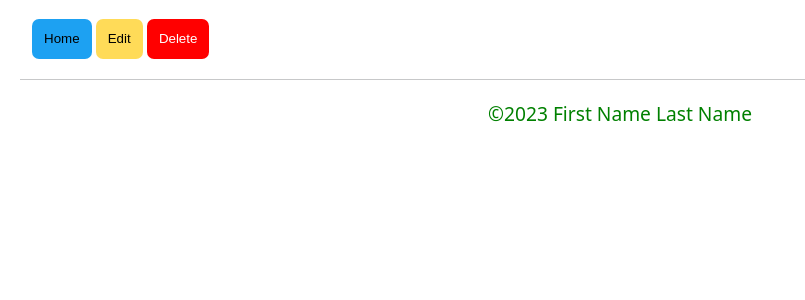
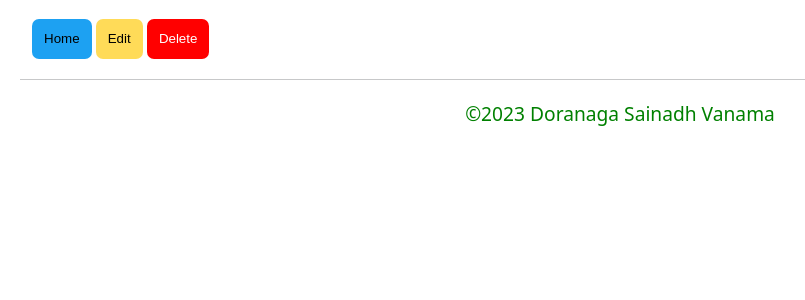
Before and after one commit to vanamasainadh/doranaga_sainadh_vanama, a Django app: page /tasks/1/ in a window 1280 px wide. Shown: the part 269-569 px from the top of the page, without its empty margins (20-825 px from the left). Run offline with Django 5.2, Linux system fonts and the light colour scheme; tables that the repository leaves empty hold one stand-in row (values such as "Sample post"); some libraries are stand-ins or nearby versions.

Commit message:
SignatureUpdated

```diff
--- a/doranaga_sainadh_vanama/templates/base.html
+++ b/doranaga_sainadh_vanama/templates/base.html
@@ -22,7 +22,7 @@
     {% block content %}{% endblock content %}
   </div>
   <div class="footer">
-    <p class="signature">&copy;2023 First Name Last Name</p>
+    <p class="signature">&copy;2023 Doranaga Sainadh Vanama</p>
   </div>
 </body>
 
```
